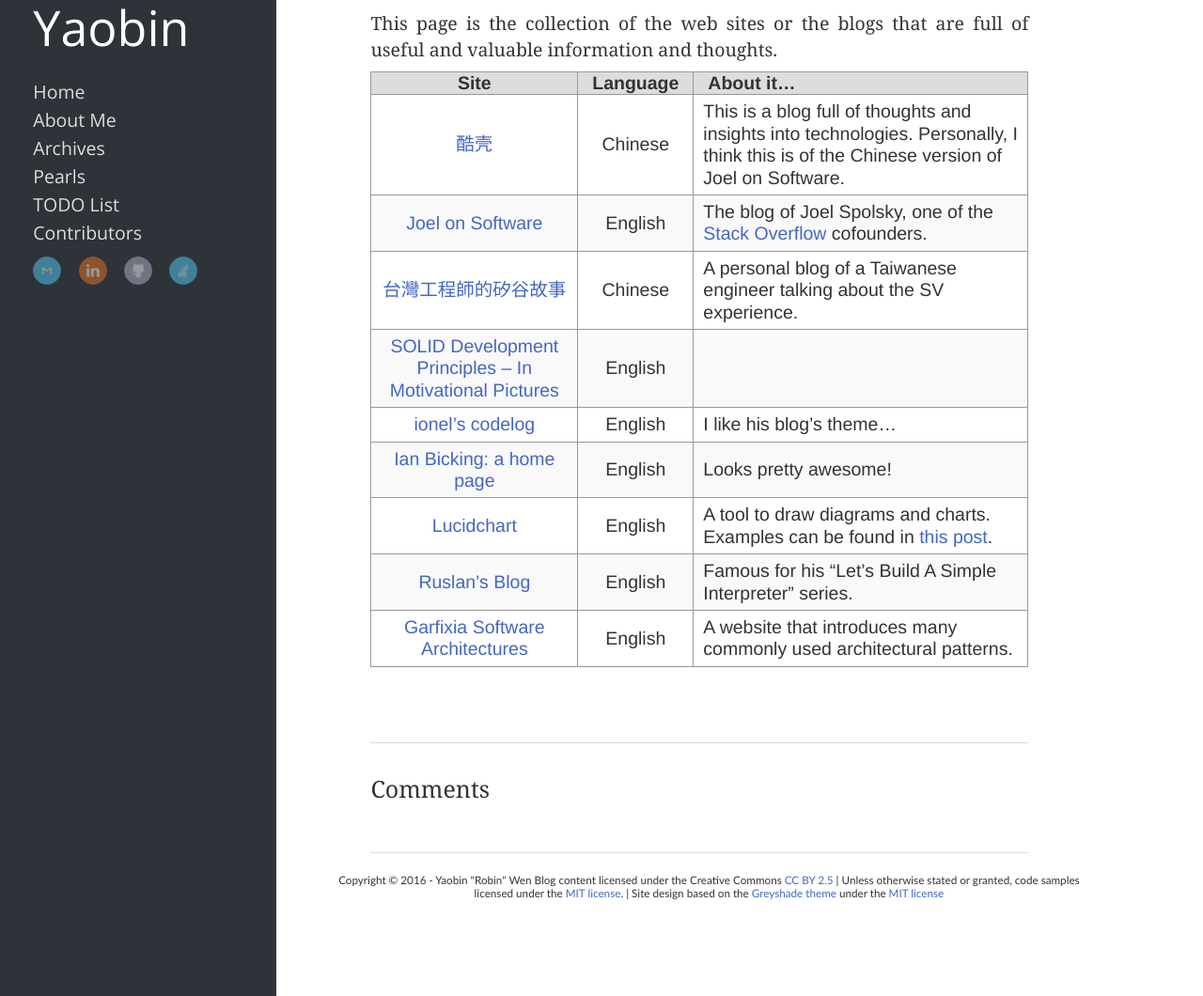
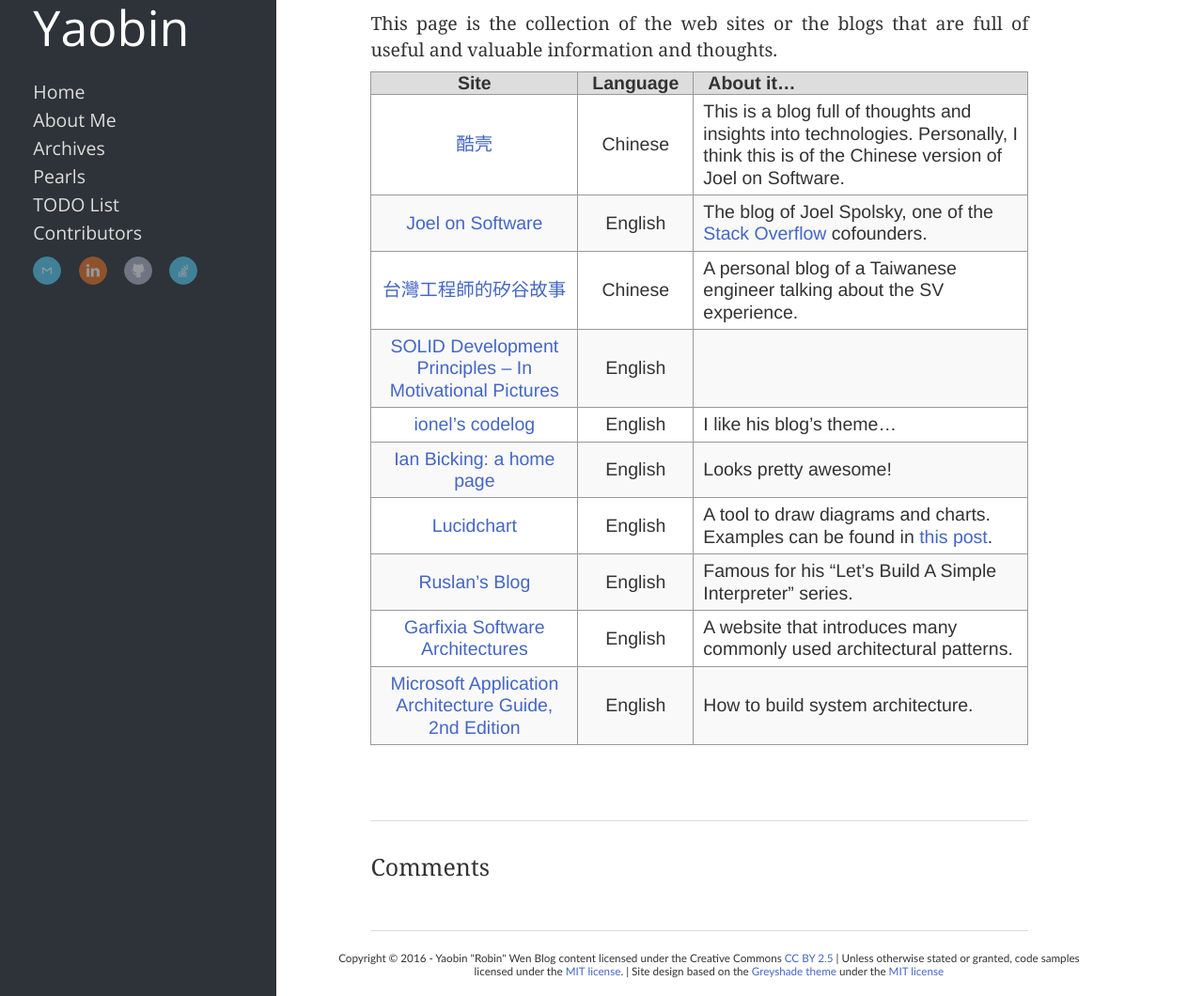
Before and after one commit to Tianhao25/yaobinwen.github.io, a Jekyll site: the page built from pearls/index.markdown, in a window 1280 px wide and 1271 px high, cut to the strip 211-1271 px from the top of the window. Shown: the whole strip at 94% size. Built offline with Jekyll 4.4.1, drawn with Linux system fonts in a browser that asks for light colours; nearby versions of some CDN libraries; comment, search, counter and statistics services are not loaded.

Commit message:
Add new pearl.

```diff
--- a/pearls/index.markdown
+++ b/pearls/index.markdown
@@ -23,3 +23,4 @@ This page is the collection of the web sites or the blogs that are full of usefu
 |[Lucidchart](https://www.lucidchart.com/)| English | A tool to draw diagrams and charts. Examples can be found in [this post](https://blog.ionelmc.ro/2015/02/09/understanding-python-metaclasses/). |
 |[Ruslan's Blog](https://ruslanspivak.com/)| English | Famous for his "Let's Build A Simple Interpreter" series. |
 |[Garfixia Software Architectures](http://www.dossier-andreas.net/software_architecture/)| English | A website that introduces many commonly used architectural patterns. |
+|[Microsoft Application Architecture Guide, 2nd Edition](https://msdn.microsoft.com/en-us/library/ff650706.aspx)| English | How to build system architecture. |
```
